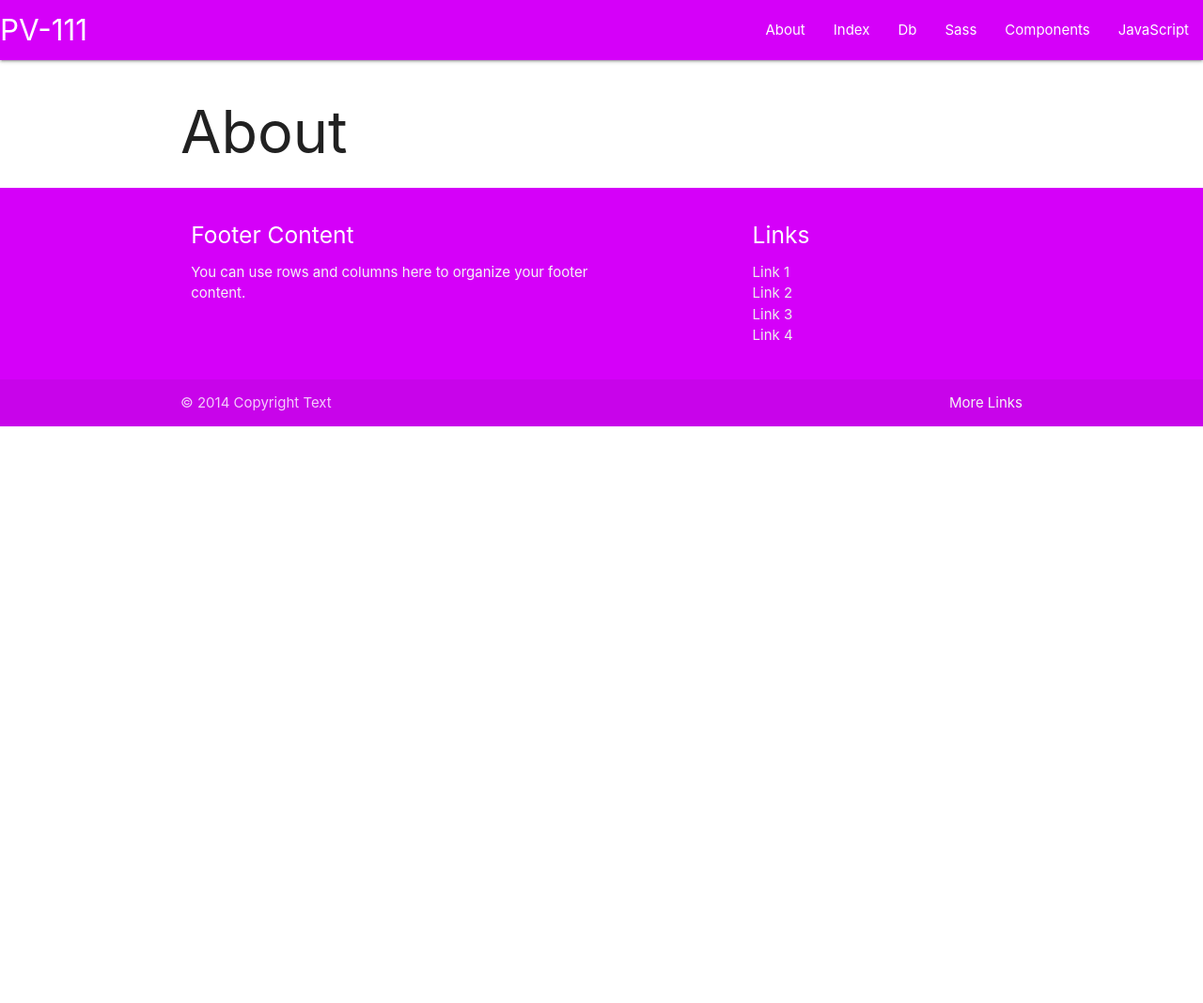
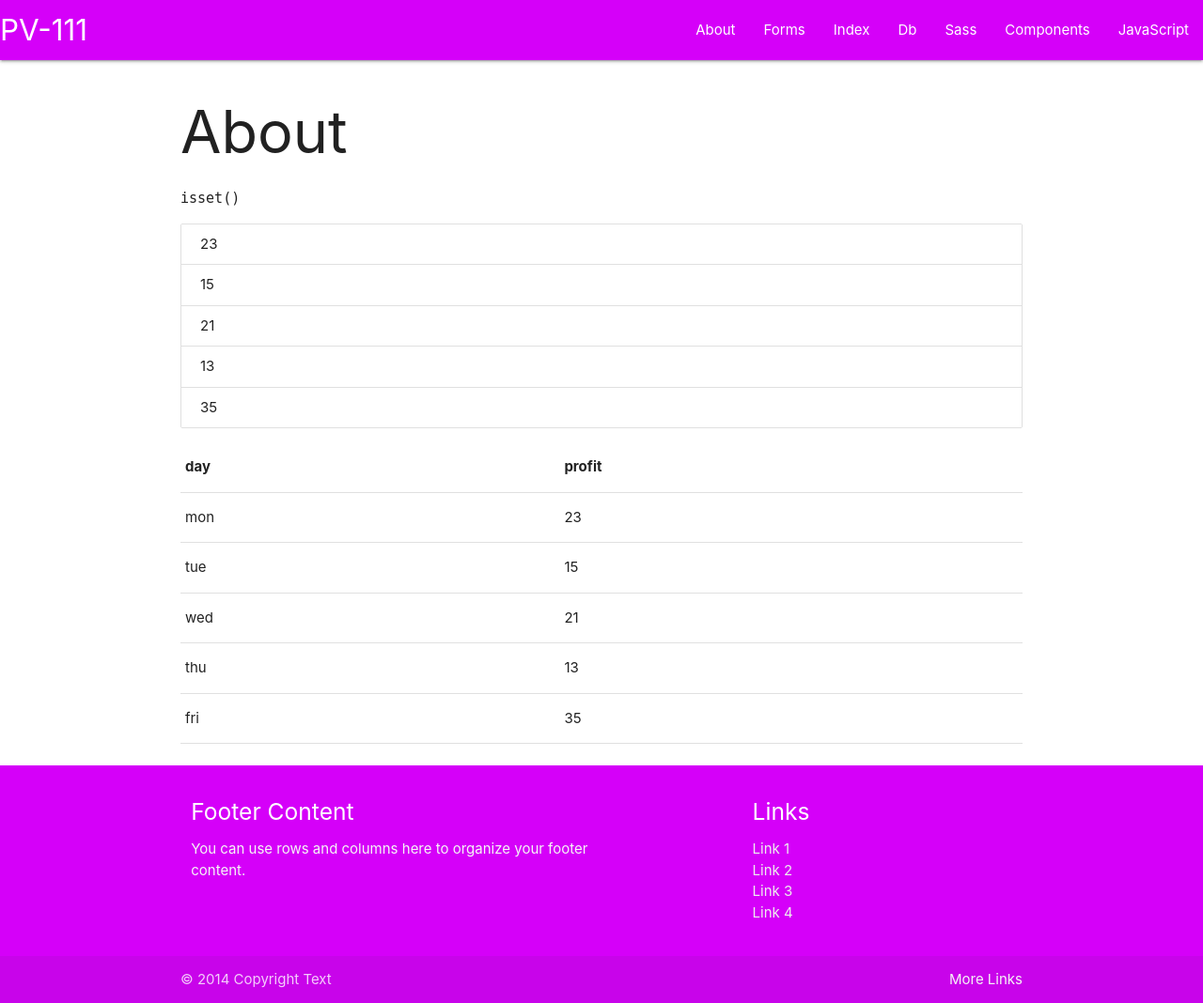
Before and after one commit to NikitaB1221/PHP111, a PHP site: page /about in a window 1280 px wide. Shown: the whole page at 94% size. Before the commit the page ends 454 px from the top, so only its background shows below. Run offline with PHP 8.4, Linux system fonts and the light colour scheme.

Commit message:
Update 3

```diff
--- a/www/_layout.php
+++ b/www/_layout.php
@@ -1,5 +1,12 @@
+<?php
+if (!isset($page)):
+	echo 'Invalid access';
+endif;
+
+?>
 <!doctype html>
 <html>
+
 <head>
 	<meta charset="utf-8" />
 	<title>PV-111</title>
@@ -8,14 +15,16 @@
 	<!--Import Google Icon Font-->
 	<link rel="stylesheet" href="https://fonts.googleapis.com/icon?family=Material+Icons">
 </head>
+
 <body>
 	<nav>
 		<div class="nav-wrapper purple accent-3">
 			<a href="/" class="brand-logo">PV-111</a>
 			<ul id="nav-mobile" class="right hide-on-med-and-down">
-			<li><a href="about">About</a></li>
-			<li><a href="index">Index</a></li>
-			<li><a href="db">Db</a></li>
+				<li if($page == 'about.php') echo 'class="active"'><a href="about">About</a></li>
+				<li if($page == 'forms.php') echo 'class="active"'><a href="forms">Forms</a></li>
+				<li if($page == 'index.php') echo 'class="active"'><a href="index">Index</a></li>
+				<li if($page == 'db.php') echo 'class="active"'><a href="db">Db</a></li>
 				<li><a href="sass.html">Sass</a></li>
 				<li><a href="badges.html">Components</a></li>
 				<li><a href="collapsible.html">JavaScript</a></li>
@@ -23,7 +32,7 @@
 		</div>
 	</nav>
 	<div class="container">
-		<?php include $page ; ?>
+		<?php include $page; ?>
 	</div>
 	<!-- Compiled and minified JavaScript -->
 	<script src="https://cdnjs.cloudflare.com/ajax/libs/materialize/1.0.0/js/materialize.min.js"></script>
@@ -33,7 +42,8 @@
 		<div class="row">
 			<div class="col l6 s12">
 				<h5 class="white-text">Footer Content</h5>
-				<p class="grey-text text-lighten-4">You can use rows and columns here to organize your footer content.</p>
+				<p class="grey-text text-lighten-4">You can use rows and columns here to organize your footer content.
+				</p>
 			</div>
 			<div class="col l4 offset-l2 s12">
 				<h5 class="white-text">Links</h5>
@@ -53,4 +63,5 @@
 		</div>
 	</div>
 </footer>
+
 </html>
--- a/www/about.php
+++ b/www/about.php
@@ -1 +1,45 @@
+<?php
+$data = [
+    'mon' => 23,
+    'tue' => 15,
+    'wed' => 21,
+    'thu' => 13,
+    'fri' => 35,
+];
+?>
 <h1>About</h1>
+<p>
+    <code>isset()</code>
+</p>
+<ul class="collection">
+
+    <?php foreach ($data as $val) { ?>
+        <li class="collection-item">
+            <?= $val ?>
+        </li>
+    <?php } ?>
+
+</ul>
+
+<table>
+    <thead>
+        <tr>
+            <th>day</th>
+            <th>profit</th>
+        </tr>
+    </thead>
+    <tbody>
+        <?php foreach ($data as $day => $profit): ?>
+            <tr>
+                <td>
+                    <?= $day ?>
+                </td>
+                <td>
+                    <?= $profit ?>
+                </td>
+            </tr>
+        <?php endforeach ?>
+    </tbody>
+</table>
+
+<br>
--- a/www/access_manager.php
+++ b/www/access_manager.php
@@ -1,10 +1,23 @@
 <?php
 
-$uri = $_SERVER[ 'REQUEST_URI' ] ;  // адрес запиту
-if( $uri == '/index' || $uri === '/about'|| $uri === '/db' ) {
+$uri = $_SERVER['REQUEST_URI']; //  request addresses
+$router = [
+	'/' => 'index.php',
+	'/index' => 'index.php',
+	'/about' => 'about.php',
+	'/forms' => 'forms.php',
+];
+$router['/db'] = 'db.php';
+// if( $uri == '/index' || $uri === '/about'|| $uri === '/db' ) {
+	if( isset( $router[$uri] ) ) {
+		if( $_SERVER[ 'REQUEST_METHOD' ] == 'PUT' ) {  // робота з формами
+			include $router[$uri] ;  // без шаблону - на файл
+		}
+		else {
 			$page =  // змінні локалізуються тільки у функціях, оголошена поза функцією змінна доступна скрізь, у т.ч. в іншому файлі
-		substr( $uri, 1 ) . '.php' ;  // у РНР оператор "+" діє тільки на числа, для рядків - оператор "."
+				$router[$uri] ;  // у РНР оператор "+" діє тільки на числа, для рядків - оператор "."
 			include '_layout.php' ;  // перехід до інструкцій в іншому файлі
+		}
 	}
 	else {
 		echo 'access manager - 404' ;
```
Also changed, not shown: www/forms.php (added, +58 -0 lines). Lines whose indentation alone changed are shown as unchanged.
